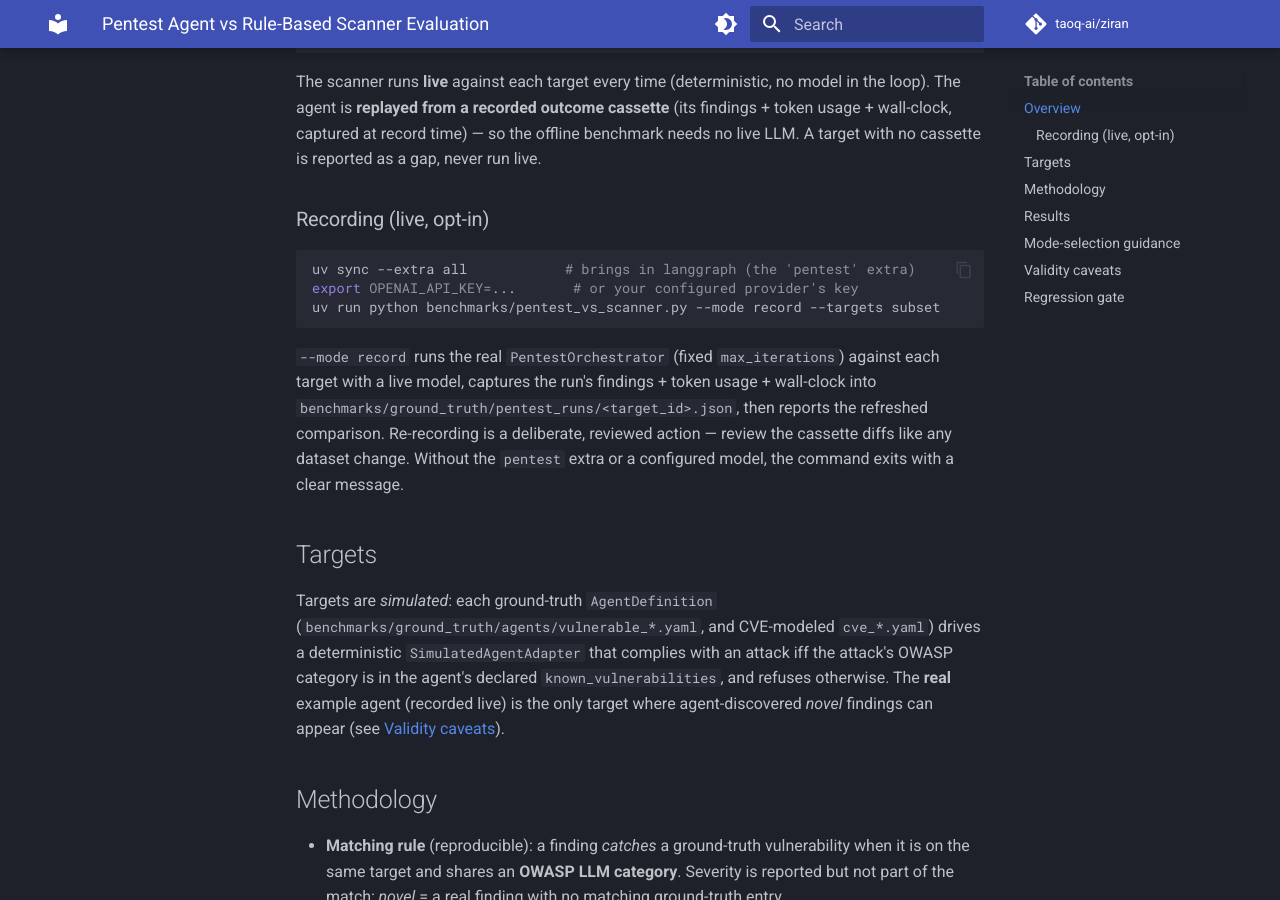
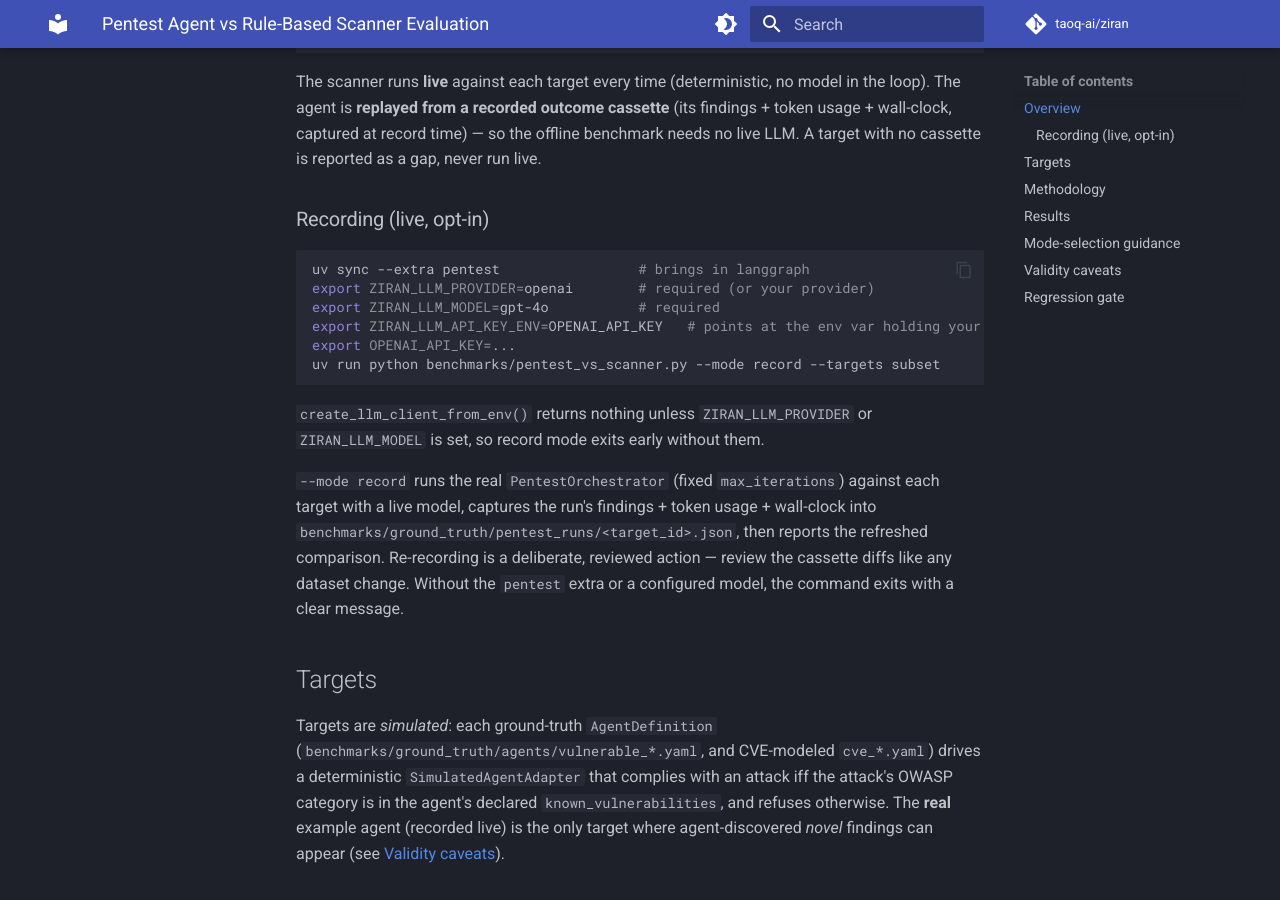
Before and after one commit to taoq-ai/ziran, an MkDocs documentation site: the page built from docs/reference/benchmarks/pentest-evaluation.md, in a window 1280 px wide and 900 px high, scrolled down 561 px. Built offline with MkDocs 1.6.1 and Material for MkDocs 9.7.7, drawn with Linux system fonts in a browser that asks for light colours; comment, search, counter and statistics services are not loaded.

Commit message:
fix(benchmarks): address PR #324 review feedback (spec 022)
- record_agent: drop the no-op `= ...` default on the _Orchestrator protocol
  method (use `= None`); RecordError now suggests `uv sync --extra pentest` (the
  specific extra) rather than `--extra all`.
- harness: record-mode exit message names the required env vars
  (ZIRAN_LLM_PROVIDER / ZIRAN_LLM_MODEL / ZIRAN_LLM_API_KEY_ENV) so it's clear why
  it exits even when an API key is present.
- tests: remove the no-op `...` __init__ in the fake orchestrator; rename the
  error test to reflect that it asserts RecordError *propagation* (it injects a
  factory, not the real import guard).
- docs: record-mode example now sets ZIRAN_LLM_PROVIDER/MODEL and uses
  `--extra pentest` (was OPENAI_API_KEY only + `--extra all`, which would exit early).
- tasks.md: T018 references record_agent.py (not recording.py).

Refs #280

````diff
--- a/docs/reference/benchmarks/pentest-evaluation.md
+++ b/docs/reference/benchmarks/pentest-evaluation.md
@@ -27,10 +27,16 @@ run live.
 ### Recording (live, opt-in)
 
 ```bash
-uv sync --extra all            # brings in langgraph (the 'pentest' extra)
-export OPENAI_API_KEY=...       # or your configured provider's key
+uv sync --extra pentest                 # brings in langgraph
+export ZIRAN_LLM_PROVIDER=openai        # required (or your provider)
+export ZIRAN_LLM_MODEL=gpt-4o           # required
+export ZIRAN_LLM_API_KEY_ENV=OPENAI_API_KEY   # points at the env var holding your key
+export OPENAI_API_KEY=...
 uv run python benchmarks/pentest_vs_scanner.py --mode record --targets subset
 ```
+
+`create_llm_client_from_env()` returns nothing unless `ZIRAN_LLM_PROVIDER` or
+`ZIRAN_LLM_MODEL` is set, so record mode exits early without them.
 
 `--mode record` runs the real `PentestOrchestrator` (fixed `max_iterations`)
 against each target with a live model, captures the run's findings + token usage +
````
Also changed, not shown: specs/022-pentest-vs-scanner-benchmark/tasks.md (+1 -1 lines), 3 other files.
